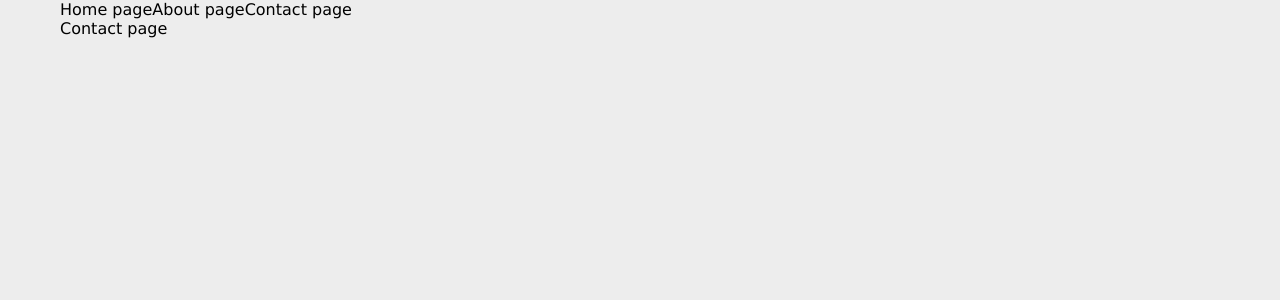
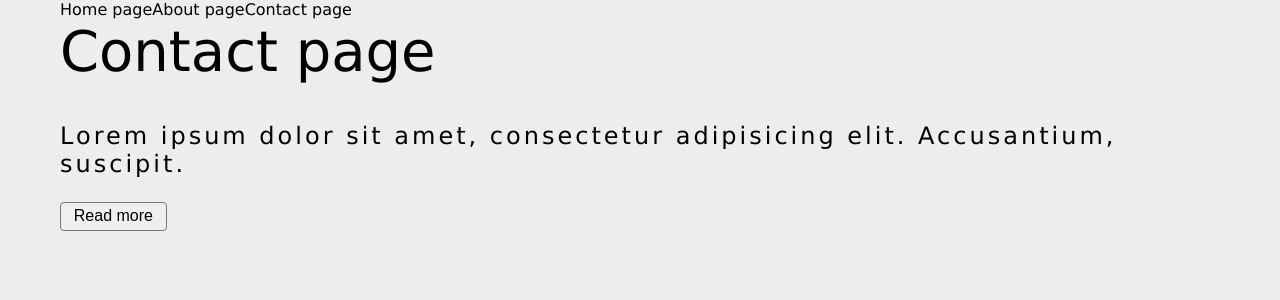
Before and after one commit to MariusCodeAcademy/feu2-10_r_react_router, a React (Vite) app: page /kontaktai in a window 1280 px wide. Shown: the top 300 px of the page. Built offline with nearby package versions, Linux system fonts and the light colour scheme.

Commit message:
switch some page content

```diff
--- a/src/App.css
+++ b/src/App.css
@@ -0,0 +1,9 @@
+h1 {
+  font-size: 3.5rem;
+  font-weight: normal;
+}
+
+.subtitle {
+  letter-spacing: 3px;
+  font-size: 1.5rem;
+}
--- a/src/App.jsx
+++ b/src/App.jsx
@@ -1,4 +1,4 @@
-import { Route } from 'react-router-dom';
+import { Route, Switch } from 'react-router-dom';
 import './App.css';
 import Nav from './components/nav/Nav';
 import About from './components/pages/About';
@@ -9,16 +9,17 @@ function App() {
   return (
     <div className='App container'>
       <Nav />
-
+      <Switch>
         <Route path={'/apie'}>
           <About />
         </Route>
         <Route path={'/kontaktai'}>
           <Contact />
         </Route>
-      {/* <Route path={'/'}>
+        <Route path={'/'}>
           <Home />
-      </Route> */}
+        </Route>
+      </Switch>
     </div>
   );
 }
--- a/src/components/pages/About.jsx
+++ b/src/components/pages/About.jsx
@@ -1,4 +1,13 @@
 function About(props) {
-  return <div>About page</div>;
+  return (
+    <div>
+      <h1>About page</h1>
+      <p className='subtitle'>
+        Lorem ipsum dolor sit amet, consectetur adipisicing elit. Accusantium,
+        suscipit.
+      </p>
+      <button>Read more</button>
+    </div>
+  );
 }
 export default About;
--- a/src/components/pages/Contact.jsx
+++ b/src/components/pages/Contact.jsx
@@ -1,4 +1,13 @@
 function Contact(props) {
-  return <div>Contact page</div>;
+  return (
+    <div>
+      <h1>Contact page</h1>
+      <p className='subtitle'>
+        Lorem ipsum dolor sit amet, consectetur adipisicing elit. Accusantium,
+        suscipit.
+      </p>
+      <button>Read more</button>
+    </div>
+  );
 }
 export default Contact;
--- a/src/components/pages/Home.jsx
+++ b/src/components/pages/Home.jsx
@@ -1,4 +1,13 @@
 function Home(props) {
-  return <div>Home Page</div>;
+  return (
+    <div>
+      <h1>Home page</h1>
+      <p className='subtitle'>
+        Lorem ipsum dolor sit amet, consectetur adipisicing elit. Accusantium,
+        suscipit.
+      </p>
+      <button>Read more</button>
+    </div>
+  );
 }
 export default Home;
```
Lines whose indentation alone changed are shown as unchanged.
